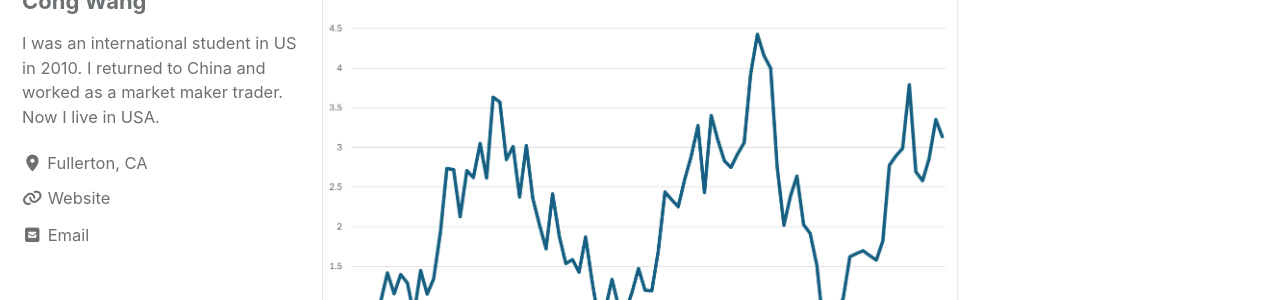
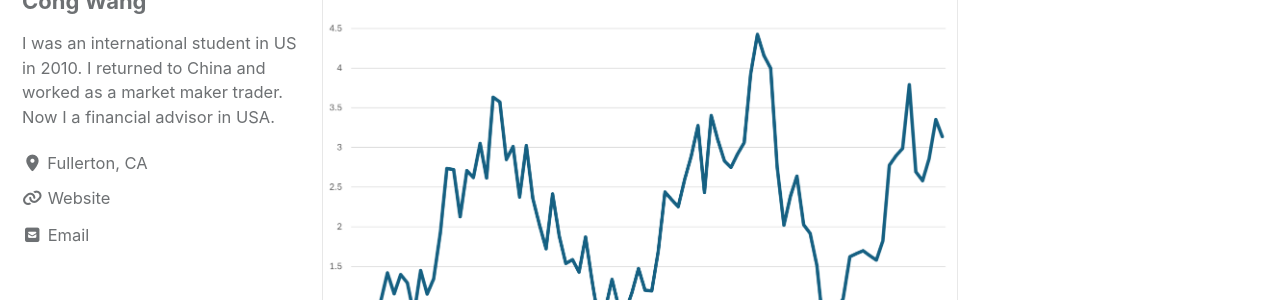
Before and after one commit to wgcgxp/wgcgxp.github.io, a Jekyll site: the page built from about.html, in a window 1280 px wide. Shown: the part 243-543 px from the top of the page. Built offline with Jekyll 4.4.1, drawn with Linux system fonts in a browser that asks for light colours; cached includes are drawn as plain includes.

Commit message:
Add files via upload

```diff
--- a/_config.yml
+++ b/_config.yml
@@ -116,7 +116,7 @@ analytics:
 author:
   name             : "Cong Wang"
   avatar           : "/assets/site_img/default_head.png" # path of avatar image, e.g. "/assets/images/bio-photo.jpg"
-  bio              : "I was an international student in US in 2010. I returned to China and worked as a market maker trader. Now I live in USA."
+  bio              : "I was an international student in US in 2010. I returned to China and worked as a market maker trader. Now I a financial advisor in USA."
   location         : "Fullerton, CA"
   email            : "wgcgxp@hotmail.com"
   # fediverse      : "@you@instance.social"  # used for fediverse:creator meta tag
```
